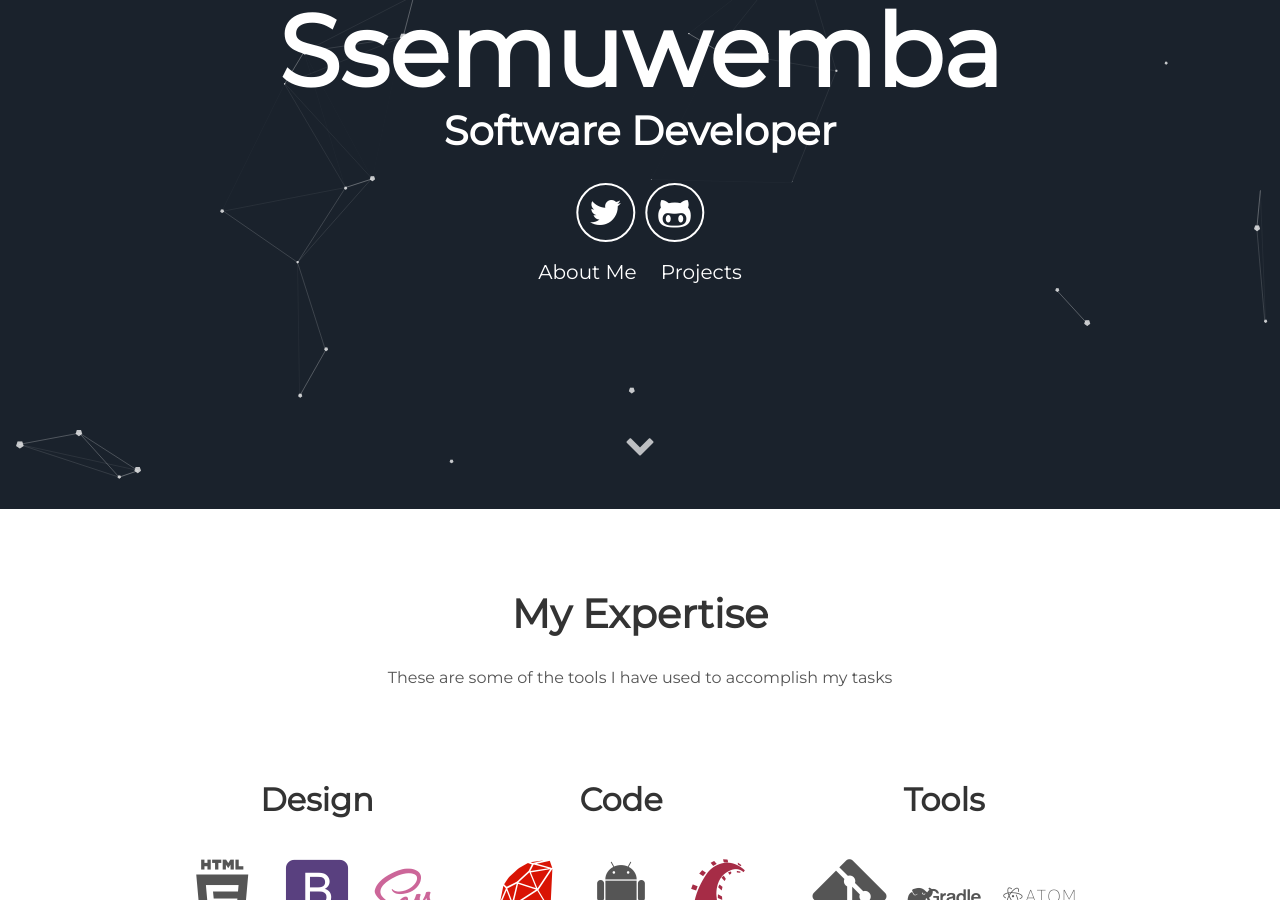
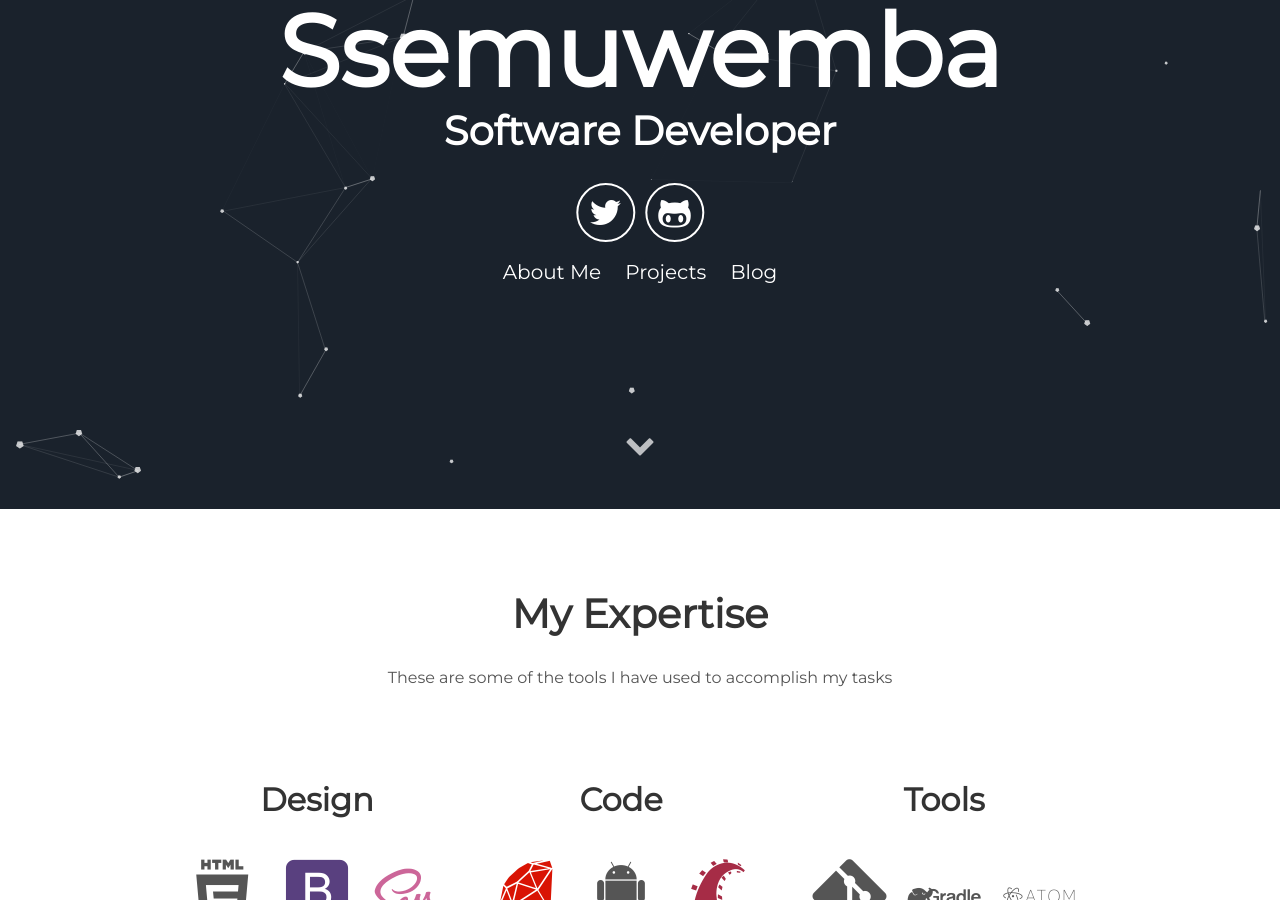
Before and after one commit to Esseme/esseme.github.io, a Jekyll site: the page built from index.html, in a window 1280 px wide and 900 px high, scrolled down 391 px. Built offline with Jekyll 4.4.1, drawn with Linux system fonts in a browser that asks for light colours.

Commit message:
Add blog

```diff
--- a/_includes/header.html
+++ b/_includes/header.html
@@ -13,6 +13,7 @@
       <div class="header-links">
         <a class="link" href="#about" data-scroll>About Me</a>
         <a class="link" href="#projects" data-scroll>Projects</a>
+        <a class="link" href="https://blog.edssemuwemba.com">Blog</a>
       </div>
   </div>
   <a class="down" href="#about" data-scroll><i class="icon fa fa-chevron-down" aria-hidden="true"></i></a>
```
Also changed, not shown: package.json (+5 -2 lines), 2 other files.
